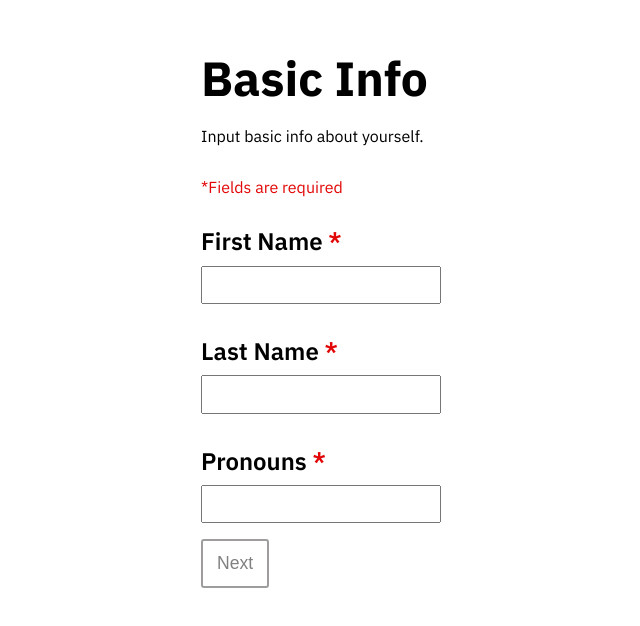
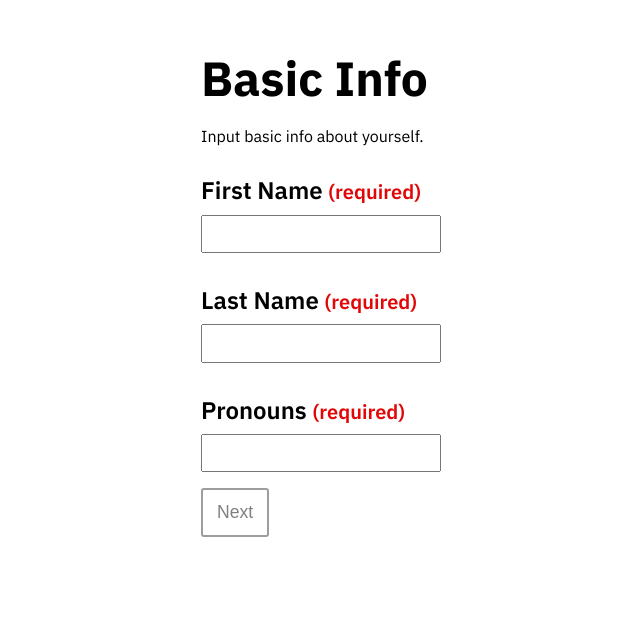
Before and after one commit to code-312/Voma, a React (Create React App) app: page /register in a window 1280 px wide. Shown: the top 626 px of the page, without its empty margins (119-759 px from the left). Built offline with nearby package versions, Linux system fonts and the light colour scheme.

Commit message:
Changing required asterisks on register form to read "required" for better accessibility on screen readers.

```diff
--- a/src/components/BasicInfo.jsx
+++ b/src/components/BasicInfo.jsx
@@ -14,11 +14,10 @@ export default function BasicInfo({
     <StyledFieldset>
       <legend>Basic Info</legend>
       <p>Input basic info about yourself.</p>
-      <p className="warning">*Fields are required</p>
       <label htmlFor="firstName">
         First Name{' '}
         <span className="warning" aria-hidden="true">
-          *
+          (required)
         </span>
         <input
           id="firstName"
@@ -32,7 +31,7 @@ export default function BasicInfo({
       <label htmlFor="lastName">
         Last Name{' '}
         <span className="warning" aria-hidden="true">
-          *
+          (required)
         </span>
         <input
           id="lastName"
@@ -46,7 +45,7 @@ export default function BasicInfo({
       <label htmlFor="pronouns">
         Pronouns{' '}
         <span className="warning" aria-hidden="true">
-          *
+          (required)
         </span>
         <input
           id="pronouns"
--- a/src/lib/GlobalStyles.js
+++ b/src/lib/GlobalStyles.js
@@ -135,6 +135,7 @@ const GlobalStyle = createGlobalStyle`
 
   .warning {
     color: var(--warning-color);
+    font-size: 1.25rem;
   }
 `;
 
```
